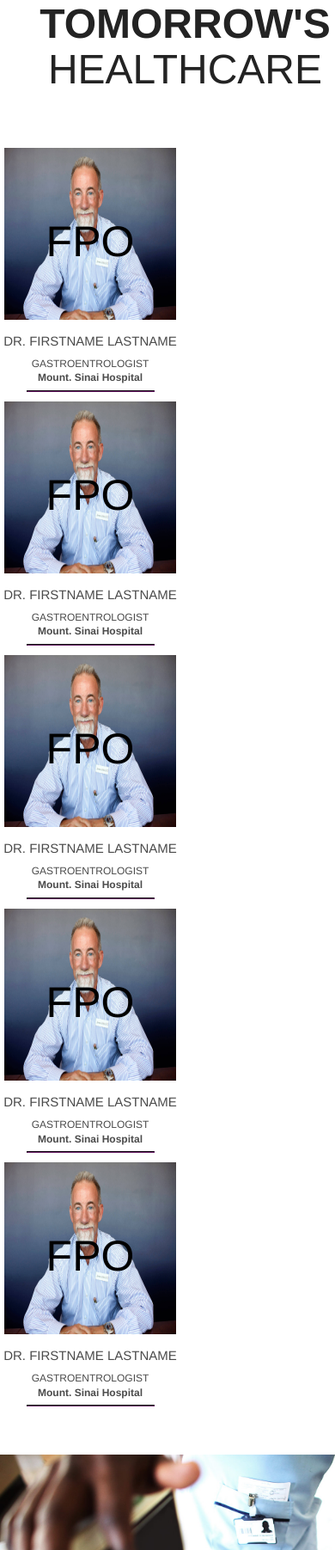
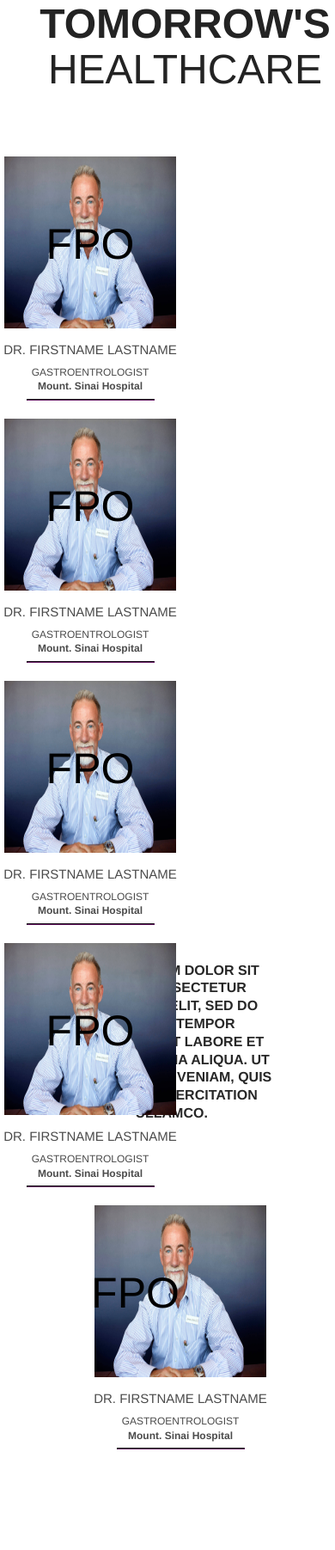
Before and after one commit to samguergen/Athena-Frontend, a PHP site: page / in a window 390 px wide; the page is wider, and only the part inside the window is pictured. Shown: the part 336-2139 px from the top of that part at 86% size. Run offline with PHP 8.4, Linux system fonts and the light colour scheme; some libraries are stand-ins or nearby versions; some web fonts are replaced.

Commit message:
up to second set resp

```diff
--- a/index.html
+++ b/index.html
@@ -134,7 +134,7 @@
               </div>
             </a>
             <a href="#person3">
-              <div class="img-area">
+              <div class="img-area" id="person3">
                 <img src="images/old-man.jpg" alt="" />
                 <div class="smaller-fpo">FPO</div>
                 <div class="img-descr">
--- a/styles/app.css
+++ b/styles/app.css
@@ -566,10 +566,16 @@
       margin-left: -20%;
     }
   .predict .predict-content {
-  display: none;
+    text-transform: uppercase;
+    line-height: 1.3;
+    font-weight: bold;
+    margin-top: 700px;
   }
   .predict-jumbo .contact-photos {
     margin-top: -200px;
+  }
+  .predict-jumbo .contact-photos img {
+    margin-top: 10px;
   }
   .predict-jumbo .contact-photos .first-row {
     margin-top: 0px;
@@ -579,5 +585,11 @@
     order: 1;
     margin-top: 400px;
   }
+  #person3 {
+    margin-left: 50%;
+  }
+  .second-set {
+    margin-top: 200px;
+  }
 
 }
```
Lines whose indentation alone changed are shown as unchanged.
